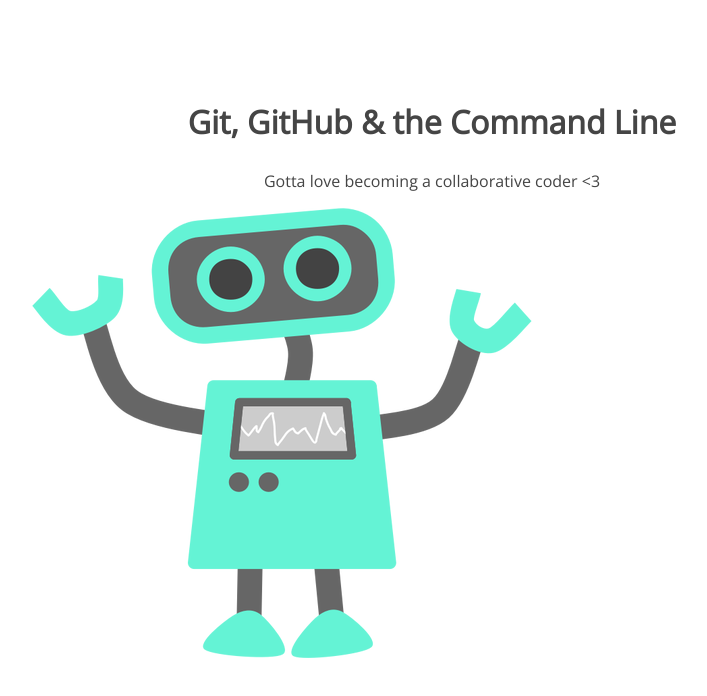
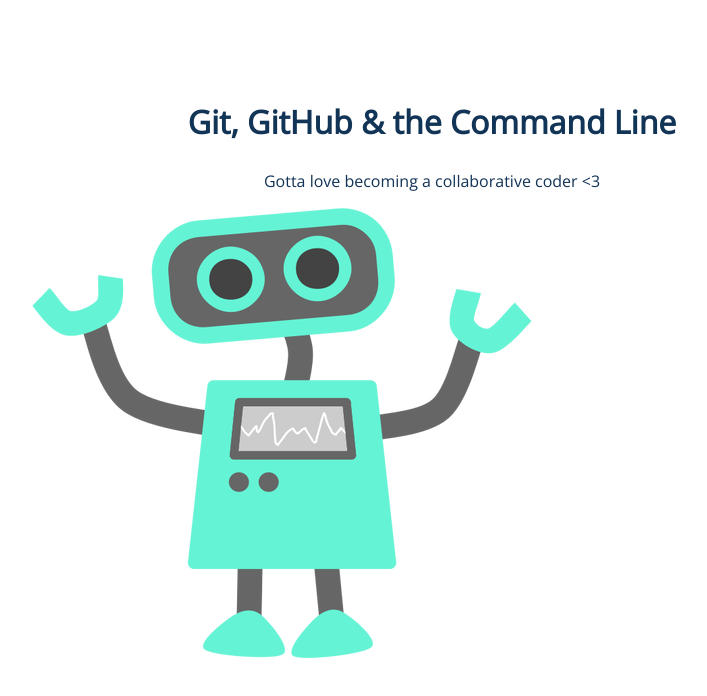
Before and after one commit to Cannestra/105-project, a plain HTML site: page index.html in a window 1280 px wide. Shown: the whole page, without its empty margins (208-915 px from the left). Drawn offline with nearby package versions, Linux system fonts and the light colour scheme.

Commit message:
changed h1 color

```diff
--- a/css/style.css
+++ b/css/style.css
@@ -5,7 +5,7 @@
 section h1,
 section p {
 	text-align: center;
-	color: #454545;
+	color: #123456;
 }
 section h1 {
 	font: 32px 'Open Sans';
```
